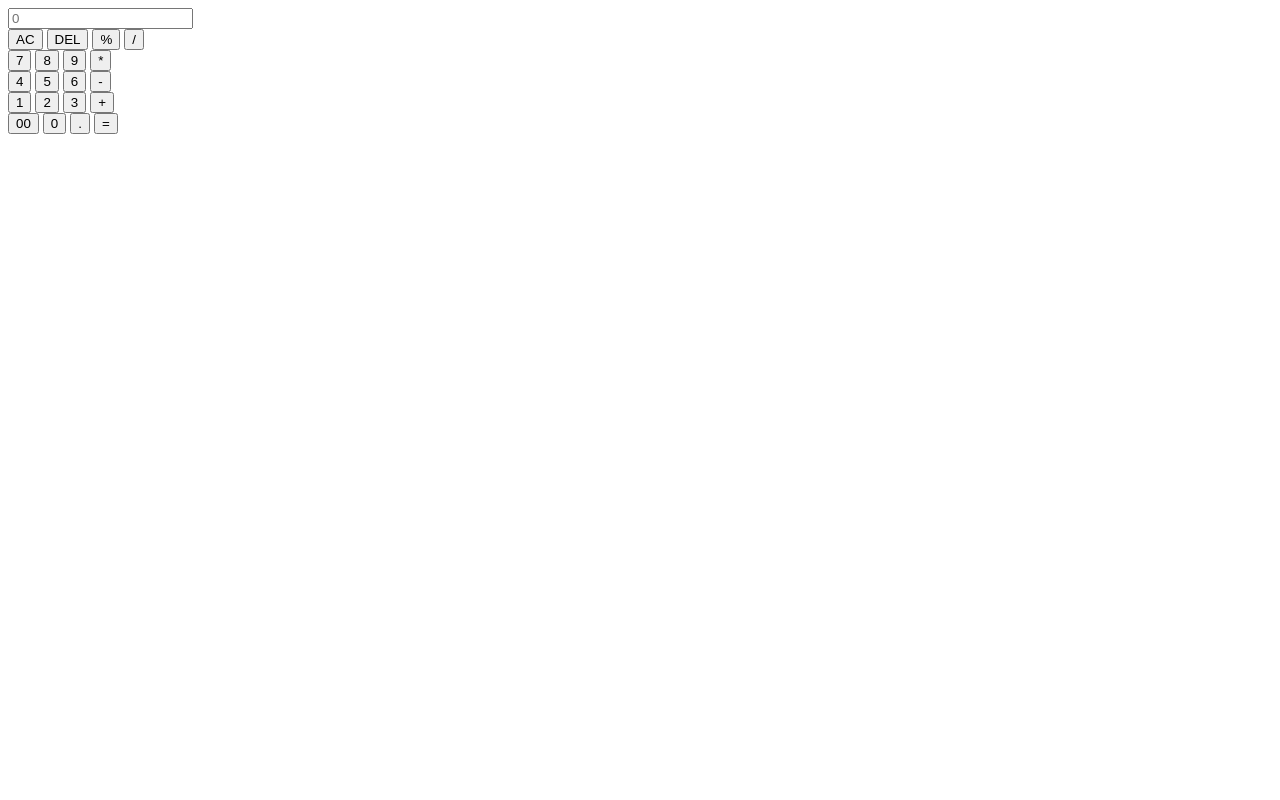
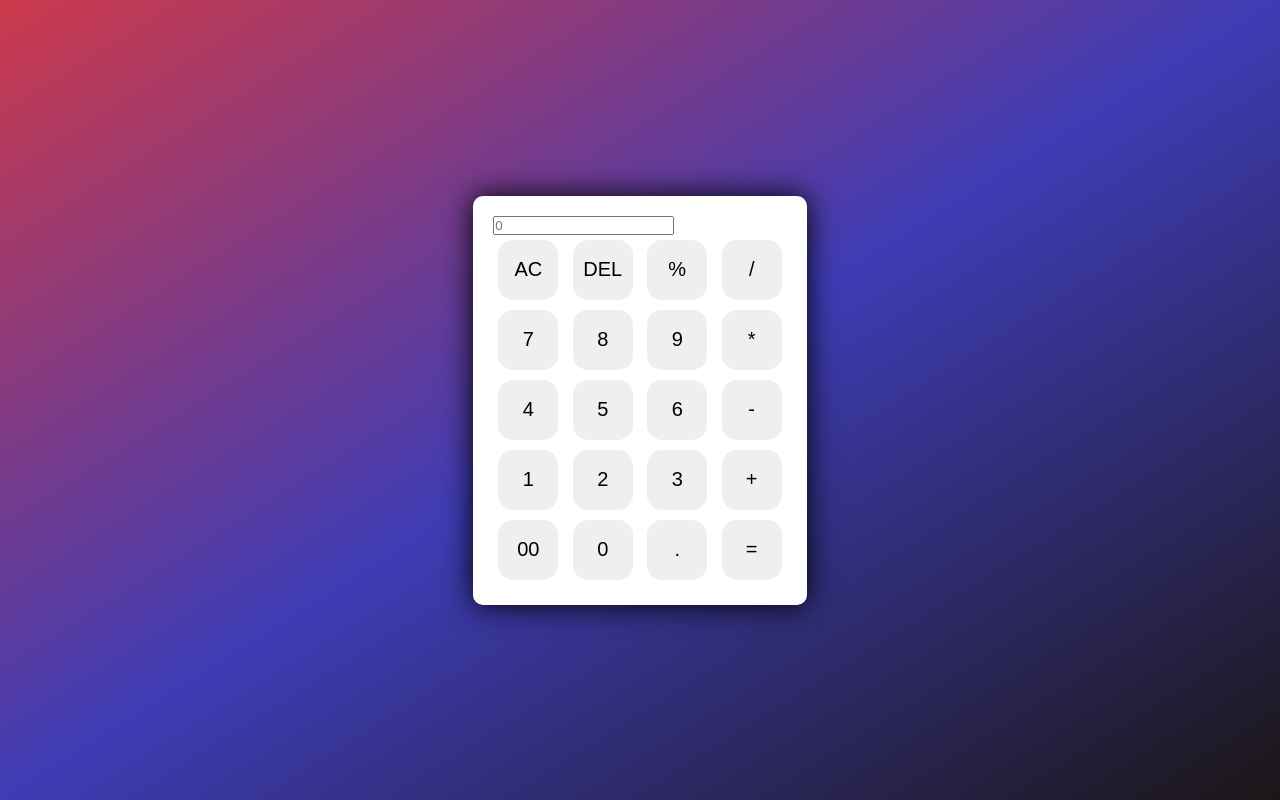
Before and after one commit to Joyline-Rencita-Dsouza/InternPE-Internship, a plain HTML site: page Task-1/index.html in a window 1280 px wide. Drawn offline with Linux system fonts and the light colour scheme.

Commit message:
Update index.html

```diff
--- a/Task-1/index.html
+++ b/Task-1/index.html
@@ -4,7 +4,7 @@
     <meta charset="UTF-8" />
     <meta http-equiv="X-UA-Compatible" content="IE=edge" />
     <meta name="viewport" content="width=device-width, initial-scale=1.0" />
-    <link rel="stylesheet" href="calc.css" />
+    <link rel="stylesheet" href="style.css" />
     <title>Calculator - By Code Traversal</title>
   </head>
   <body>
```
